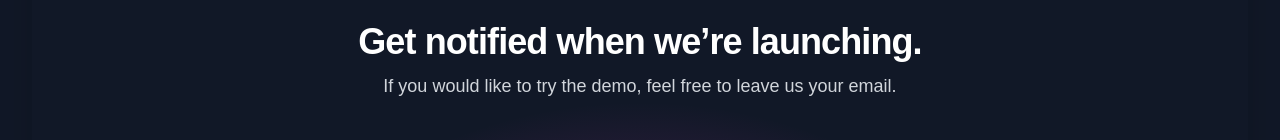
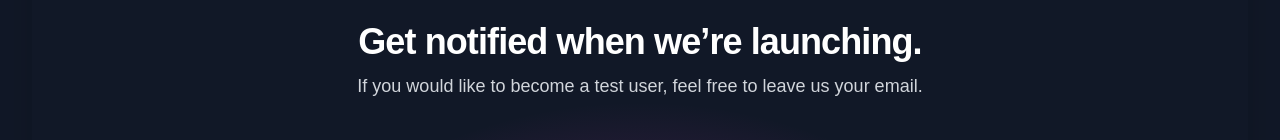
Before and after one commit to SimpleLuke/TeacherMateLandingPage, a React (Vite) app: page / in a window 1280 px wide. Shown: the part 3236-3376 px from the top of the page. Built offline with nearby package versions, Linux system fonts and the light colour scheme; a web font is replaced by a local one.

Commit message:
Update form

```diff
--- a/src/EmailList.jsx
+++ b/src/EmailList.jsx
@@ -7,9 +7,9 @@ export default function EmailList() {
             Get notified when we’re launching.
           </h2>
           <p className="mx-auto mt-2 max-w-xl text-center text-lg leading-8 text-gray-300">
-			If you would like to try the demo, feel free to leave us your email.
+			If you would like to become a test user, feel free to leave us your email.
           </p>
-          <form className="mx-auto mt-10 flex max-w-md gap-x-4">
+          <form name="email-list" method="POST" data-netlify="true" className="mx-auto mt-10 flex max-w-md gap-x-4">
             <label htmlFor="email-address" className="sr-only">
               Email address
             </label>
```
